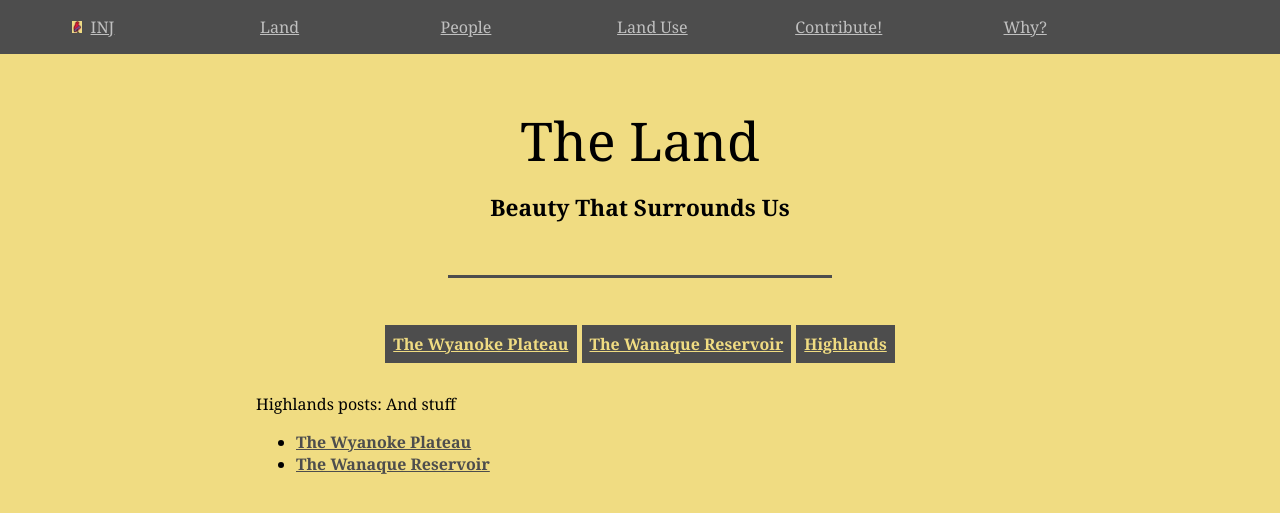
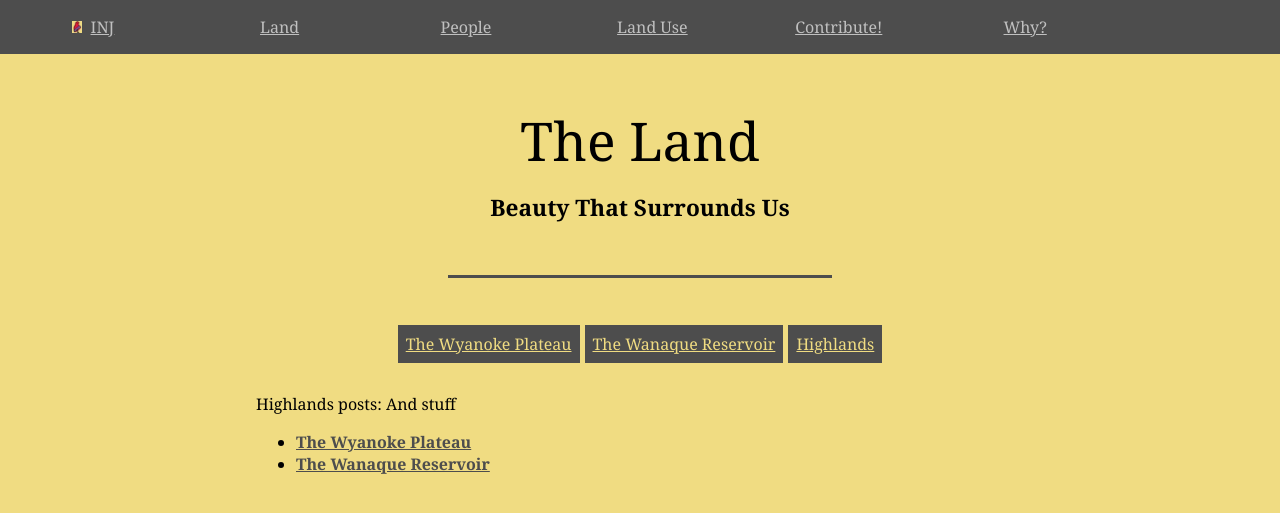
Before and after one commit to jonfried/oakafee.github.io, a Jekyll site: the page built from land.html, in a window 1280 px wide. Shown: the top 513 px of the page. Built offline with Jekyll 4.4.1, drawn with Linux system fonts in a browser that asks for light colours.

Commit message:
Update land.html

```diff
--- a/land.html
+++ b/land.html
@@ -8,7 +8,7 @@ subtitle: Beauty That Surrounds Us
   <table class="index">
     {% tablerow post in site.categories.land cols:3 %}
       {% if post.url %}
-          <a class="table" href="{{ post.url }}">{{ post.title }}</a>
+          <a class="menu-text" href="{{ post.url }}">{{ post.title }}</a>
       {% endif %}
     {% endtablerow %}
   </table>
```
